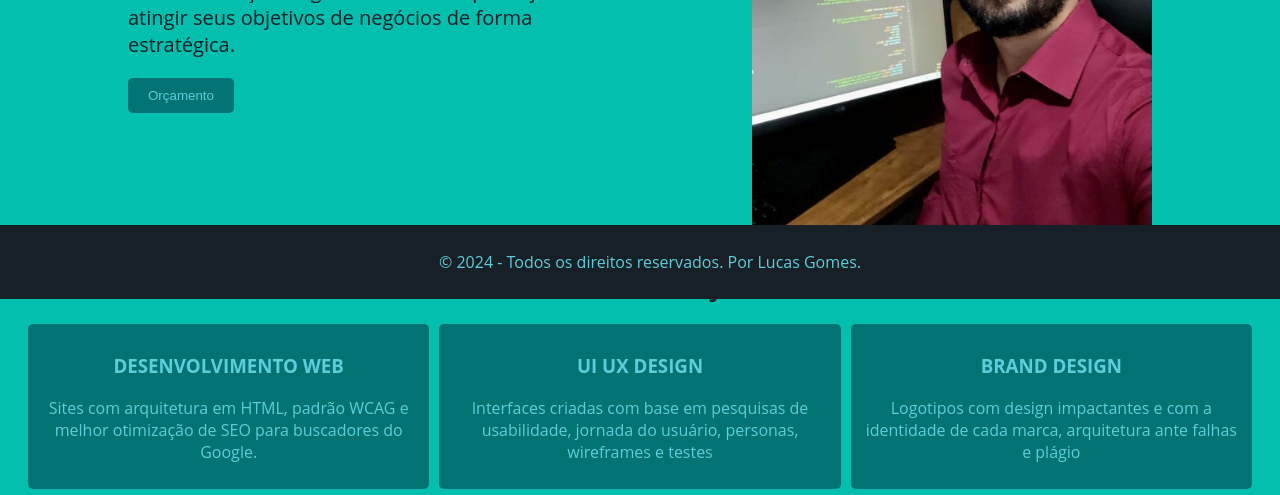
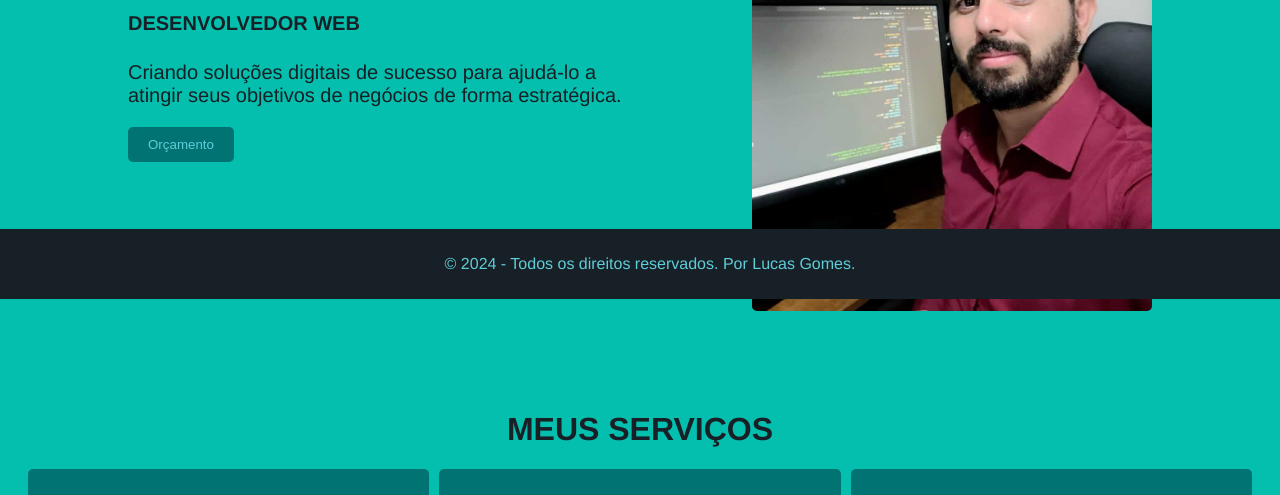
Before and after one commit to lucasgmf1553/LGWEB, a plain HTML site: page index.html in a window 1280 px wide. Shown: the part 501-996 px from the top of the page. Drawn offline with Linux system fonts and the light colour scheme.

Commit message:
Update styles.css

```diff
--- a/styles.css
+++ b/styles.css
@@ -1,11 +1,15 @@
 body {
 
-  font-family: "Open Sans", sans-serif;
+    font-family: 'Franklin Gothic Medium', 'Arial Narrow', Arial, sans-serif;
   font-optical-sizing: auto;
   background-color: #04BFAD;
 }
 h1 {
     color: #172026;
+    margin-top: 100px;
+}
+p {
+    font-family: 'Franklin Gothic Medium', 'Arial Narrow', Arial, sans-serif;
 }
 
 header {
@@ -87,8 +91,6 @@ footer {
     margin-right: 100px;
 }
 
-
-
 .text-container {
     flex: 1;
     text-align: left; /* Garante que o texto comece do lado esquerdo */
@@ -108,6 +110,7 @@ footer {
 .image-container img {
     max-width: 400px; /* Define o tamanho máximo da imagem como 400px */
     width: 100%; /* Para garantir que a imagem ocupe todo o espaço disponível */
+    border-radius: 5px;
 }
 
 #orcamento-btn {
@@ -264,5 +267,6 @@ footer {
       .textbox3 {
         width: 100%;
         margin-bottom: 20px;
+        align-items: center;
       }
 }
```
